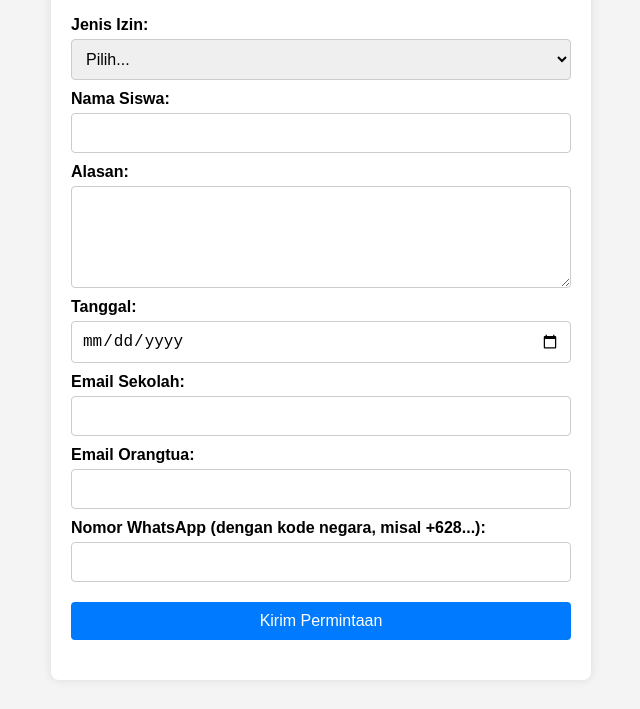
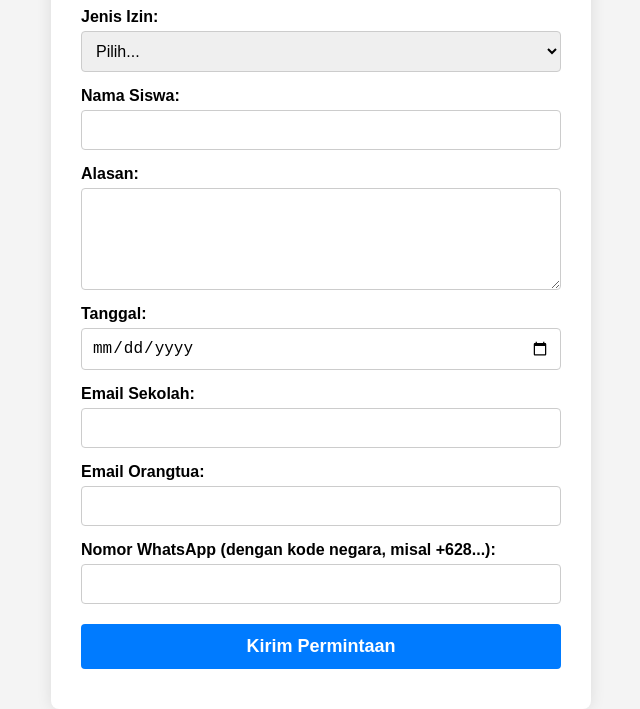
Before and after one commit to alisarizkipratiwi-source/Perizinan, a plain HTML site: page index.html in a window 1280 px wide. Shown: the part 107-816 px from the top of the page, without its empty margins (319-959 px from the left). Drawn offline with Linux system fonts and the light colour scheme.

Commit message:
Refactor styles for improved layout and design

```diff
--- a/styles.css
+++ b/styles.css
@@ -6,16 +6,16 @@ body {
   display: flex;
   justify-content: center;
   align-items: center;
-    height: 100vh;
+  min-height: 100vh;
 }
 
 .container {
   background-color: white;
-    padding: 20px;
+  padding: 20px 30px;
   border-radius: 8px;
-    box-shadow: 0 0 10px rgba(0, 0, 0, 0.1);
+  box-shadow: 0 0 15px rgba(0,0,0,0.1);
   width: 100%;
-    max-width: 500px;
+  max-width: 480px;
 }
 
 h1 {
@@ -29,16 +29,16 @@ form {
 }
 
 label {
-    margin-top: 10px;
-    font-weight: bold;
+  margin-top: 15px;
+  font-weight: 600;
 }
 
 input, select, textarea {
+  margin-top: 5px;
   padding: 10px;
-    margin-top: 5px;
+  font-size: 16px;
+  border-radius: 4px;
   border: 1px solid #ccc;
-    border-radius: 4px;
-    font-size: 16px;
 }
 
 textarea {
@@ -48,13 +48,15 @@ textarea {
 
 button {
   margin-top: 20px;
-    padding: 10px;
+  padding: 12px;
   background-color: #007bff;
   color: white;
+  font-size: 18px;
+  font-weight: 700;
   border: none;
   border-radius: 4px;
   cursor: pointer;
-    font-size: 16px;
+  transition: background-color 0.3s ease;
 }
 
 button:hover {
@@ -63,6 +65,6 @@ button:hover {
 
 #message {
   margin-top: 20px;
+  font-weight: bold;
   text-align: center;
-    font-weight: bold;
 }
```
Lines whose indentation alone changed are shown as unchanged.
